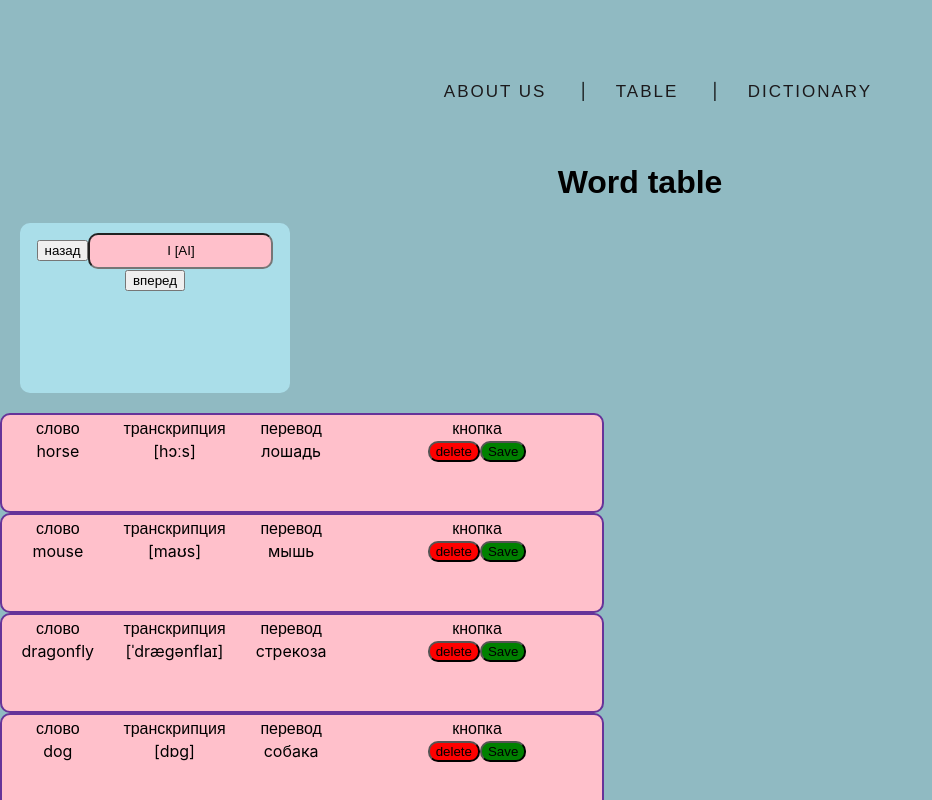
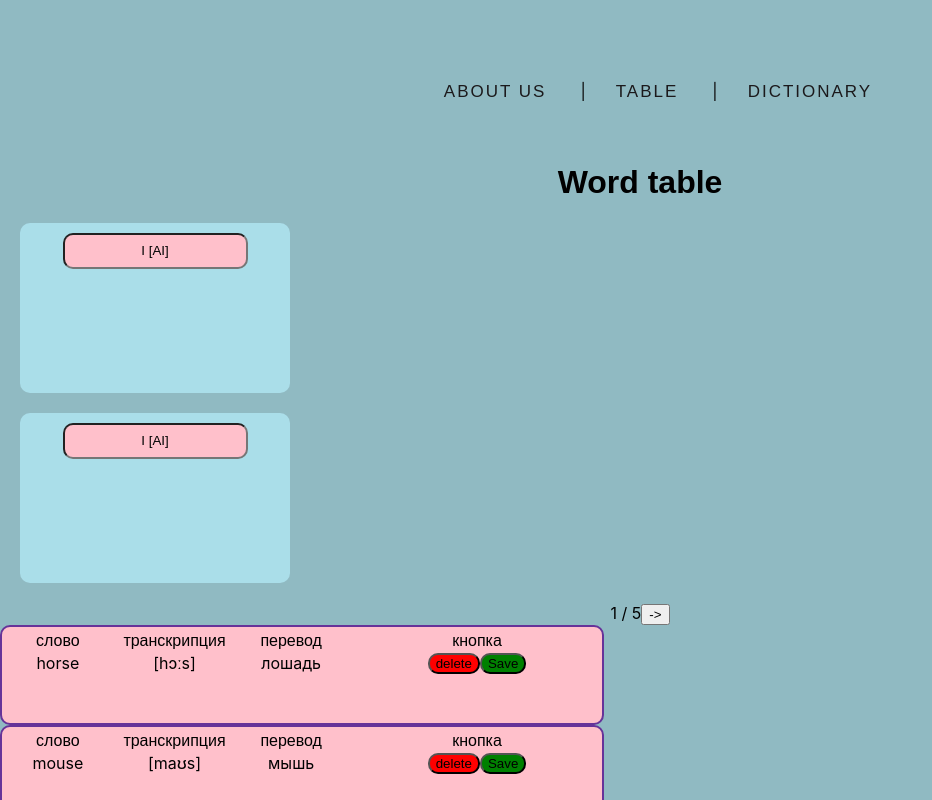
Before and after one commit to galya-cmd/-cards, a React (Create React App) app in the folder dictionary/: page /dictionary in a window 1280 px wide. Shown: the top 800 px of the page, without its empty margins (0-932 px from the left). Built offline with nearby package versions, Linux system fonts and the light colour scheme.

Commit message:
создала компонент cardlist

```diff
--- a/dictionary/src/App.js
+++ b/dictionary/src/App.js
@@ -4,7 +4,7 @@ import{BrowserRouter as Router, Routes, Route} from 'react-router-dom';
 import Dictionary from './components/dictionary';
 import Test from './components/test';
 import Table from './components/table';
-
+import Cardlist from './components/cardlist';
 import Header from "./components/header";
 import About from './components/about';
 import wordlist from "./components/wordlist";
@@ -64,7 +64,7 @@ function App() {
 
     </Routes>
     </Router>
-
+    <Cardlist/>
     <div>
 
       {
@@ -78,6 +78,7 @@ function App() {
   <WordList />
 
 
+
     </>
   );
 }
--- /dev/null
+++ b/dictionary/src/components/cardlist.jsx
@@ -0,0 +1,37 @@
+import React from 'react';
+import {useState} from 'react';
+import Dictionary from './dictionary';
+import data from './data';
+
+
+
+function Cardlist ({}) {
+const [currentIndex, setCurrentindex] = useState(0);
+
+function onNext (){
+    setCurrentindex(currentIndex + 1);
+}
+
+function onPrev (){
+    setCurrentindex(currentIndex - 1);
+}
+
+if (currentIndex === data.length){
+    return "Вы прошли до конца!"
+}else
+    return(
+        <>
+        <div>
+            {
+            currentIndex > 0 && <button onClick={onPrev}>{'<-'}</button>
+            }
+
+            <Dictionary {...data[currentIndex]}/>
+            {currentIndex + 1} / {data.length}
+            <button onClick={onNext}>{'->'}</button>
+        </div>
+        </>
+    )
+}
+
+export default Cardlist;
--- a/dictionary/src/components/dictionary.jsx
+++ b/dictionary/src/components/dictionary.jsx
@@ -1,4 +1,5 @@
 import React, {useState} from 'react';
+import Cardlist from './cardlist';
 import './dictionary.css';
 
 
@@ -14,11 +15,16 @@ function Dictionary(props) {
 
 
     <div className='list'>
-    <button>назад</button>
+
     <input className='button'{...props} onClick={handleChange} value={
         presset ? 'Я' : 'I' + " " + '[ai]'
     } />
-    <button>вперед</button>
+
+
+    <div>
+
+
+    </div>
 
     </div>
 
```
Also changed, not shown: 2 other files (tests, documents, lock files or other folders).
